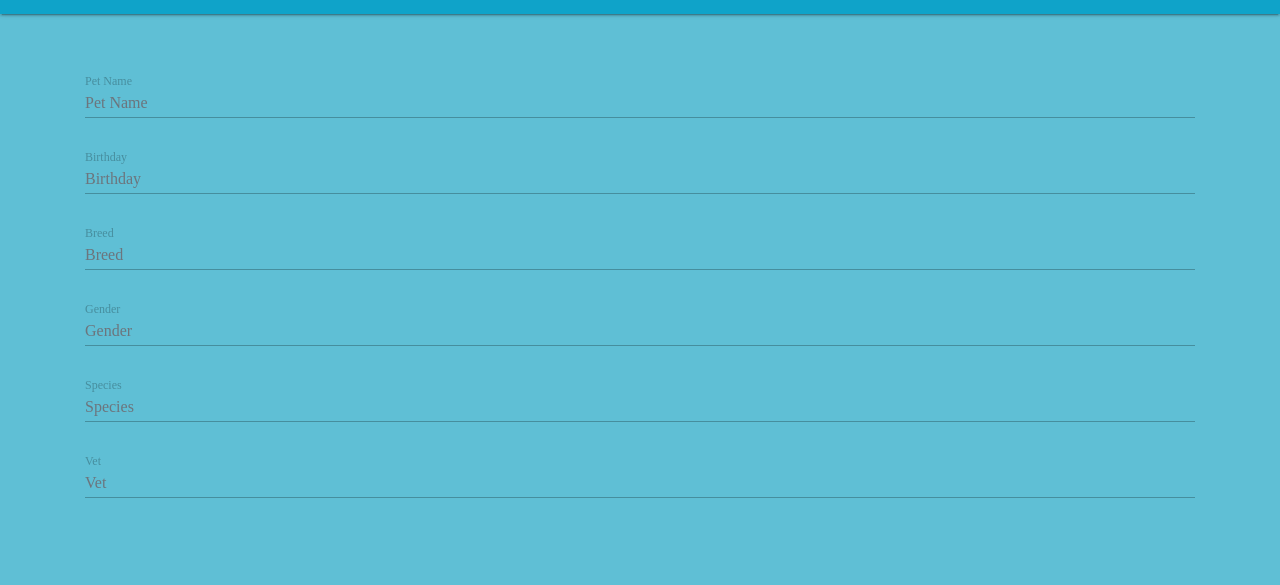
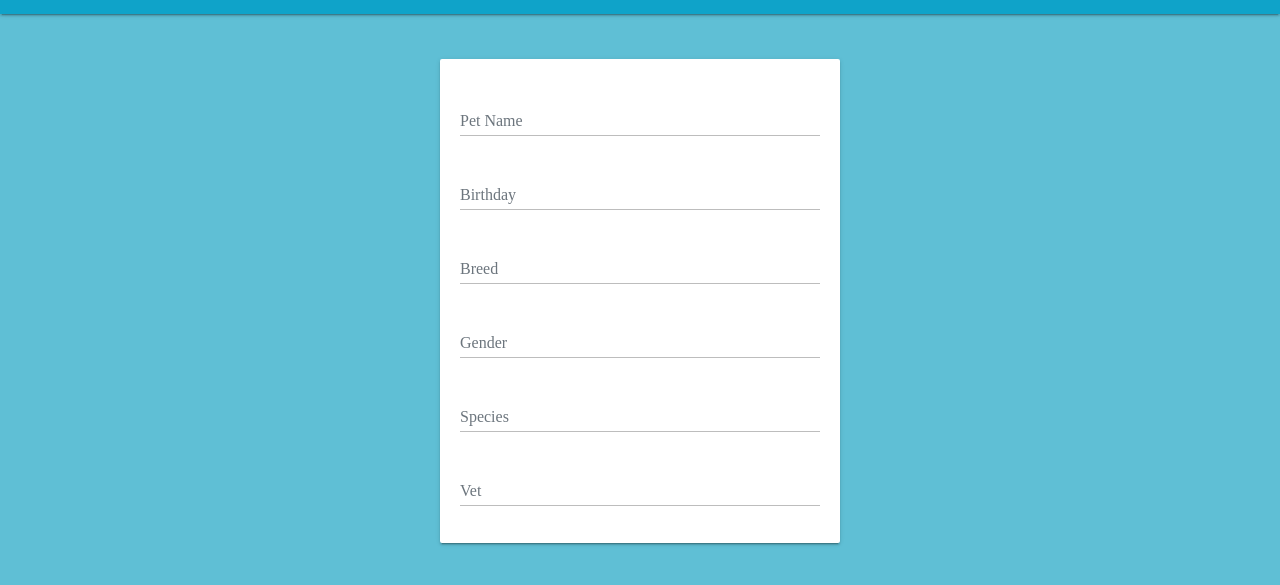
Before and after one commit to rhit-browneg/PetCare, a website: page Frontend/Public/petinfo.html in a window 1280 px wide. Shown: the part 71-656 px from the top of the page. Drawn offline with Linux system fonts and the light colour scheme; some packages are replaced by stand-ins of ours.

Commit message:
update pet_info
update pet_info.html to display multiple pets

```diff
--- a/Frontend/Public/petinfo.html
+++ b/Frontend/Public/petinfo.html
@@ -26,32 +26,14 @@
     <p class="navbar-brand" data-toggle="modal" data-target="#login" style="padding-top: 18px;">Login</p>
 
   </nav>
-  <div id="mainPage" class="container page-container">
+  <div id="petPage" class="container page-container">
     <!-- <div id="columns"> -->
-      <div class="form-group">
-        <label for="pName">Pet Name</label>
-        <input type="text" class="form-control" id="pName" placeholder="Pet Name">
+
+
+      <div id ="petListContainer">
       </div>
-      <div class="form-group">
-        <label for="DOB">Birthday</label>
-        <input type="text" class="form-control" id="DOB" placeholder="Birthday">
-      </div>
-      <div class="form-group">
-        <label for="breed">Breed</label>
-        <input type="text" class="form-control" id="breed" placeholder="Breed">
-      </div>
-      <div class="form-group">
-        <label for="gender">Gender</label>
-        <input type="text" class="form-control" id="gender" placeholder="Gender">
-      </div>
-      <div class="form-group">
-        <label for="species">Species</label>
-        <input type="text" class="form-control" id="species" placeholder="Species">
-      </div>
-      <div class="form-group">
-        <label for="vet">Vet</label>
-        <input type="text" class="form-control" id="vet" placeholder="Vet">
-      </div>
+
+
     <!-- </div> -->
   </div>
   <script src="scripts/jquery.min.js"></script>
--- a/Frontend/Public/scripts/main.js
+++ b/Frontend/Public/scripts/main.js
@@ -1,6 +1,13 @@
 var rhit = rhit || {};
 const userUrl = "http://localhost:3000/api/";
 let username = "";
+
+function htmlToElement(html) {
+    var template = document.createElement('template');
+    html = html.trim();
+    template.innerHTML = html;
+    return template.content.firstChild;
+}
 
 rhit.UserController = class {
 	constructor(){
@@ -128,7 +135,75 @@ rhit.AccountController = class {
 			 document.querySelector("#Phone").innerHTML = data.Phone;
 		 });
       }
+
 };
+
+rhit.PetController = class {
+	constructor(user){
+		const newList = htmlToElement('<div id = "petListContainer"></div>');
+		newList.append(this.createPetCard());
+				// // Make a new quoteListContainer
+				// const newList = htmlToElement('<div id = "restaurantListContainer"></div>');
+				// for (let i = 0; i < rhit.fbRestaurantsManager.length; i++){
+				// 	const restaurant = rhit.fbRestaurantsManager.getRestaurantAtIndex(i);
+
+				// 	rhit.fbSingleRestaurantManager = new rhit.fbSingleRestaurantManager(restaurant.id, restaurant.name, restaurant.author);
+				// 	for(let x = 0; x < rhit.FbSingleRestaurantManager.length; x++){
+				// 	const review = rhit.fbSingleRestaurantManager.getReviewAtIndex(x);
+				// 	if (review.author == this.rhit.FbAuthManager.uid){
+				// 		const newCard = this._createRestaurantCard(review);
+				// 		newCard.onclick = (event) => {
+				// 			// window.location.href = `/reviews.html?name=${restaurant.name}&author=${restaurant.author}&id=${restaurant.id}`;
+				// 		};
+				// 		newList.appendChild(newCard);
+				// 		}
+				// 	}
+
+
+
+				// }
+
+				//Remove the old quoteListContainer
+				const oldList = document.querySelector("#petListContainer");
+				oldList.removeAttribute("id");
+				oldList.hidden = true;
+				//Put in the new quoteListContauner
+				oldList.parentElement.appendChild(newList);
+	}
+	createPetCard(){
+		return htmlToElement(
+		`<div class="card petcards" style="width: 25rem;">
+        <div class="card-body">
+          <div class="form-group">
+            <label for="pName">Pet Name</label>
+            <input type="text" class="form-control" id="pName" placeholder="Pet Name">
+          </div>
+          <div class="form-group">
+            <label for="DOB">Birthday</label>
+            <input type="text" class="form-control" id="DOB" placeholder="Birthday">
+          </div>
+          <div class="form-group">
+            <label for="breed">Breed</label>
+            <input type="text" class="form-control" id="breed" placeholder="Breed">
+          </div>
+          <div class="form-group">
+            <label for="gender">Gender</label>
+            <input type="text" class="form-control" id="gender" placeholder="Gender">
+          </div>
+          <div class="form-group">
+            <label for="species">Species</label>
+            <input type="text" class="form-control" id="species" placeholder="Species">
+          </div>
+          <div class="form-group">
+            <label for="vet">Vet</label>
+            <input type="text" class="form-control" id="vet" placeholder="Vet">
+          </div>
+        </div>
+      </div>
+		*/`);
+	}
+};
+
 
 
 /* Main */
@@ -145,6 +220,13 @@ rhit.main = function () {
 		const user = urlParams.get("user");
 		new rhit.AccountController(user);
 	}
+	if (document.querySelector("#petPage")) {
+		console.log("On the pet page");
+		const queryString = window.location.search;
+		const urlParams = new URLSearchParams(queryString);
+		const user = urlParams.get("user");
+		new rhit.PetController(user);
+	}
 };
 
 rhit.main();
--- a/Frontend/Public/styles/main.css
+++ b/Frontend/Public/styles/main.css
@@ -68,3 +68,7 @@ body {
    margin: auto;
    color: black;
   }
+
+.petcards {
+    margin: auto;
+}
--- a/Frontend/package.json
+++ b/Frontend/package.json
@@ -8,7 +8,7 @@
     "express": "^4.17.2",
     "mssql": "^7.3.0",
     "mysql": "^2.18.1",
-    "tedious": "^14.1.0"
+    "tedious": "^14.2.0"
   },
   "devDependencies": {},
   "scripts": {
```
Also changed, not shown: 1 other file.
